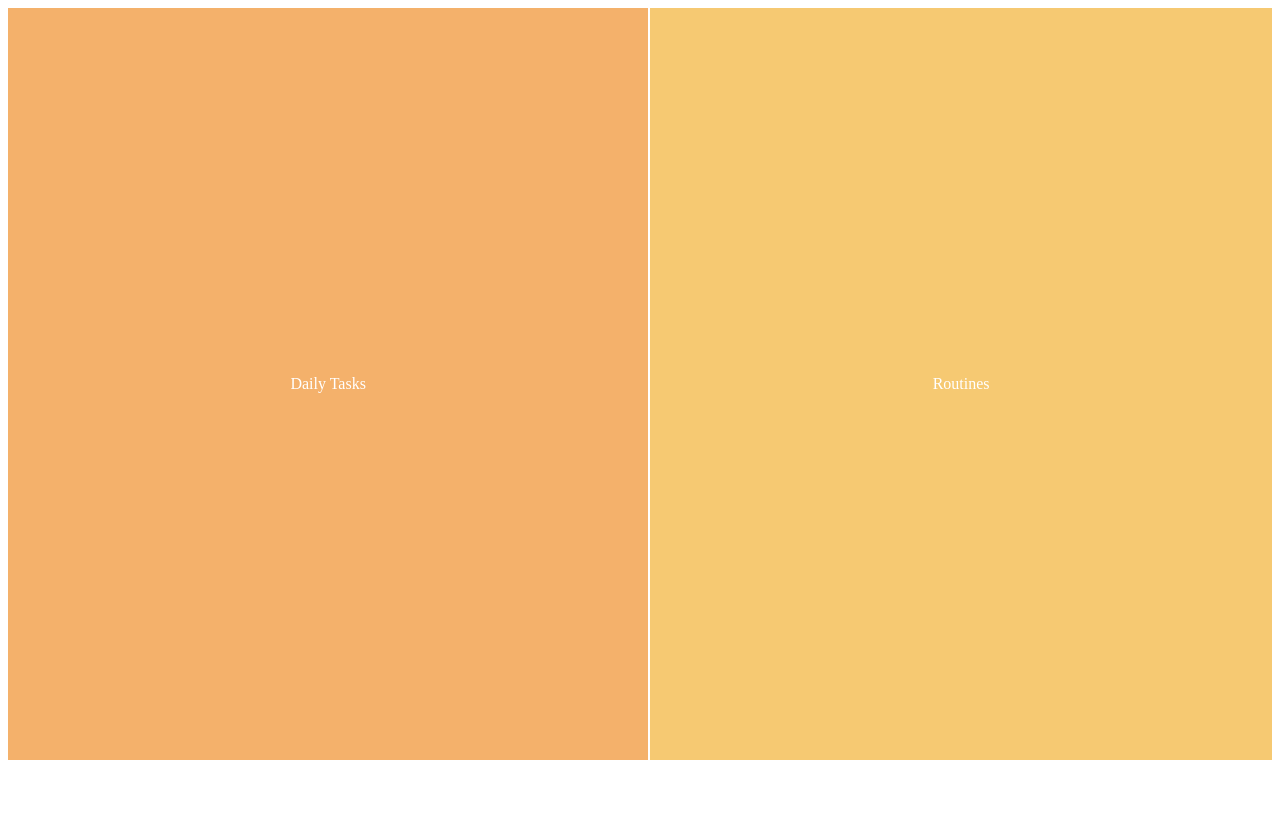
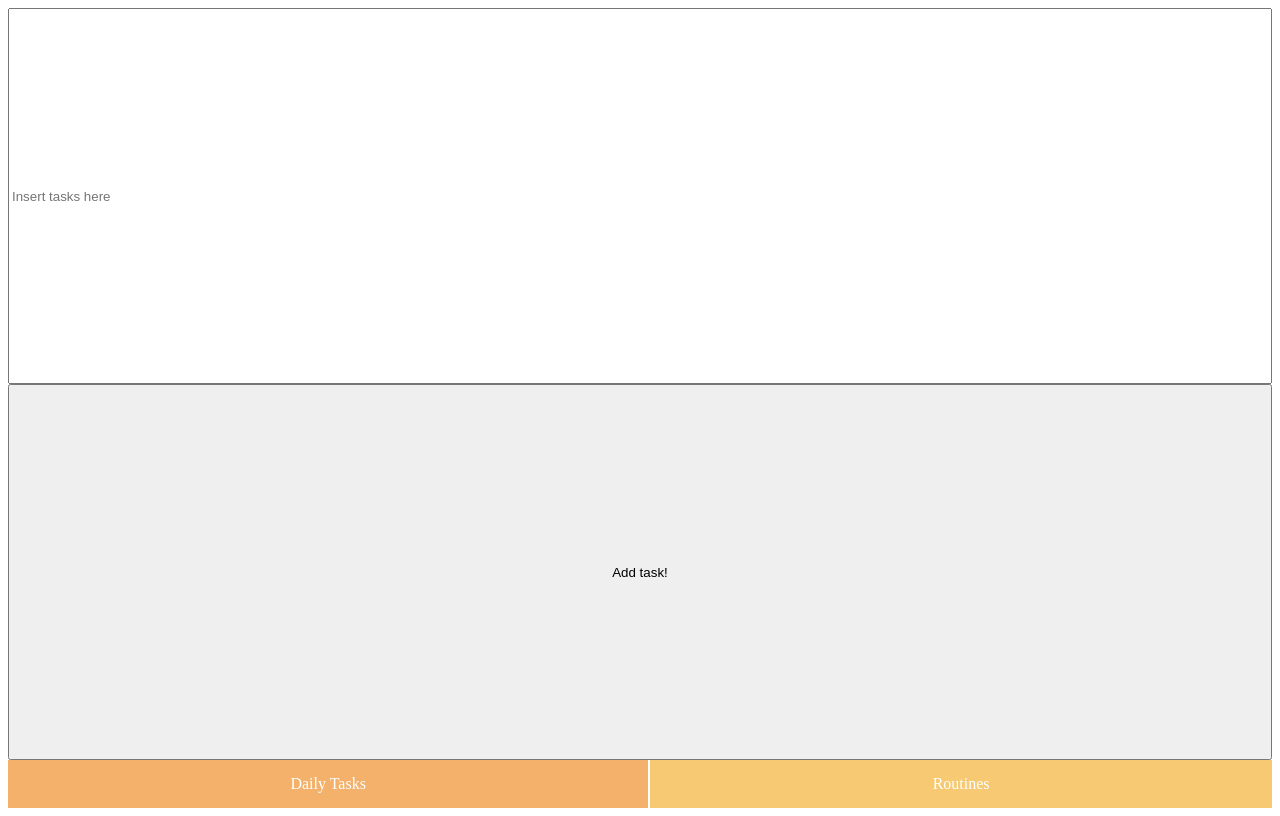
Before and after one commit to imked/morning-app, a React (Create React App) app: page / in a window 1280 px wide. Built offline with nearby package versions, Linux system fonts and the light colour scheme.

Commit message:
Create Form component

```diff
--- a/src/app/App.js
+++ b/src/app/App.js
@@ -1,5 +1,6 @@
 import React, { Component } from 'react'
 import Cards from '../cards/Cards'
+import Form from '../form/Form'
 import Helmet from 'react-helmet'
 import { BrowserRouter as Router, NavLink, Route } from 'react-router-dom'
 import styled from 'styled-components'
@@ -41,7 +42,7 @@ export default class App extends Component {
               rel="stylesheet"
             />
           </Helmet>
-          <Route exact path="/" />
+          <Route exact path="/" component={Form} />
           <Route path="/routines" component={Cards} />
           <Nav>
             <StyledLink exact to="/">
--- /dev/null
+++ b/src/form/Form.js
@@ -0,0 +1,16 @@
+import React from 'react'
+import styled from 'styled-components'
+
+const StyledForm = styled.form`
+  display: grid;
+  grid-template-columns: 20px, 20px;
+`
+
+export default function Form() {
+  return (
+    <StyledForm>
+      <input type="text" placeholder="Insert tasks here" />
+      <button>Add task!</button>
+    </StyledForm>
+  )
+}
```
